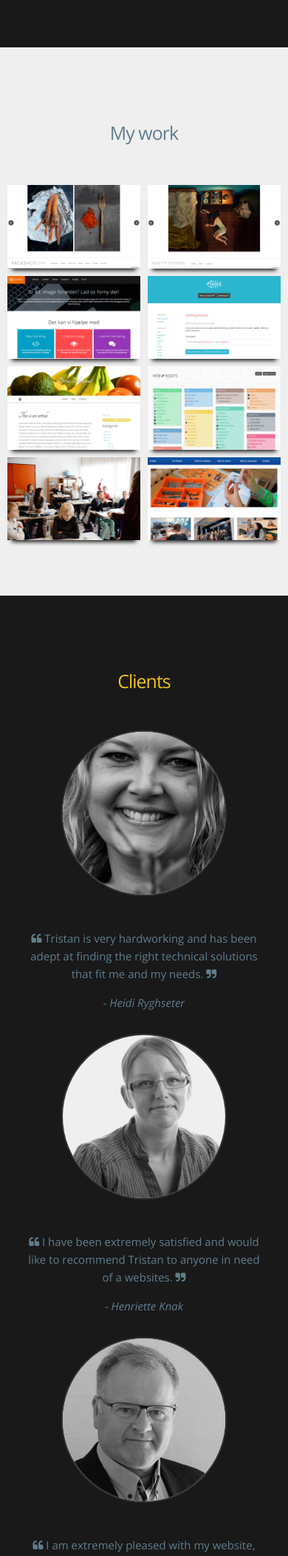
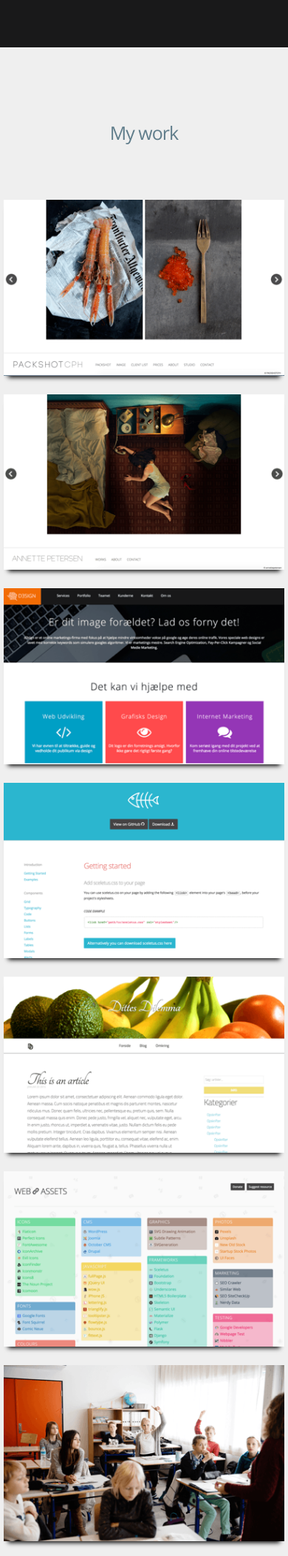
Before and after one commit to triss90405/tristanwhite.info, a PHP site: page / in a window 390 px wide. Shown: the part 2144-4247 px from the top of the page at 74% size. Run offline with PHP 8.4, Linux system fonts and the light colour scheme; some libraries are stand-ins or nearby versions.

Commit message:
Adjusting work mobile layout

```diff
--- a/parts/work.php
+++ b/parts/work.php
@@ -9,7 +9,7 @@
 		<div class="row projects">
 
 			<a href="http://www.packshotcph.com/" target="_target">
-			<div class="col-m-4 col-xs-6">
+			<div class="col-l-3 col-m-4 col-s-6 col-xs-12">
 				<div class="prj-item">
 					<div class="prj-overlay">Packshot CPH</div>
 					<img src="img/projects/prj8/thumb.png" class="sceletus-img" alt="d3sign">
@@ -18,7 +18,7 @@
 			</a>
 
 			<a href="http://www.annettepetersen.dk/" target="_target">
-			<div class="col-m-4 col-xs-6">
+			<div class="col-l-3 col-m-4 col-s-6 col-xs-12">
 				<div class="prj-item">
 					<div class="prj-overlay">Annette Petersen</div>
 					<img src="img/projects/prj7/thumb.png" class="sceletus-img" alt="d3sign">
@@ -27,7 +27,7 @@
 			</a>
 
 			<a href="http://d3sign.dk" target="_target">
-			<div class="col-m-4 col-xs-6">
+			<div class="col-l-3 col-m-4 col-s-6 col-xs-12">
 				<div class="prj-item">
 					<div class="prj-overlay">D3sign</div>
 					<img src="img/projects/prj1/thumb.png" class="sceletus-img" alt="d3sign">
@@ -36,7 +36,7 @@
 			</a>
 
 			<a href="http://sceletus.net" target="_target">
-			<div class="col-m-4 col-xs-6">
+			<div class="col-l-3 col-m-4 col-s-6 col-xs-12">
 				<div class="prj-item">
 					<div class="prj-overlay">Sceletus</div>
 					<img src="img/projects/prj2/thumb.png" class="sceletus-img" alt="sceletus">
@@ -45,7 +45,7 @@
 			</a>
 
 			<a href="http://dittesdilemma.dk" target="_target">
-			<div class="col-m-4 col-xs-6">
+			<div class="col-l-3 col-m-4 col-s-6 col-xs-12">
 				<div class="prj-item">
 					<div class="prj-overlay">Dittes Dilemma<br> <br> <span class="tag">Concept</span> </div>
 					<img src="img/projects/prj3/thumb.png" class="sceletus-img" alt="dittesdilemma">
@@ -54,7 +54,7 @@
 			</a>
 
 			<a href="http://web-assets.net" target="_target">
-			<div class="col-m-4 col-xs-6">
+			<div class="col-l-3 col-m-4 col-s-6 col-xs-12">
 				<div class="prj-item">
 					<div class="prj-overlay">Web Assets</div>
 					<img src="img/projects/prj4/thumb.png" class="sceletus-img" alt="web-assets">
@@ -63,7 +63,7 @@
 			</a>
 
 			<a href="http://rundhoejskolen.skoleporten.dk/sp" target="_target">
-			<div class="col-m-4 col-xs-6">
+			<div class="col-l-3 col-m-4 col-s-6 col-xs-12">
 				<div class="prj-item">
 					<div class="prj-overlay">Rundhøjskolen</div>
 					<img src="img/projects/prj5/thumb.png" class="sceletus-img" alt="Rundhøjskolen">
@@ -72,7 +72,7 @@
 			</a>
 
 			<a href="http://hoejen-skole.skoleporten.dk/sp" target="_target">
-			<div class="col-m-4 col-xs-6">
+			<div class="col-l-3 col-m-4 col-s-6 col-xs-12">
 				<div class="prj-item">
 					<div class="prj-overlay">Højen Skole</div>
 					<img src="img/projects/prj6/thumb.png" class="sceletus-img" alt="Højen Skolen">
--- a/scss/main.scss
+++ b/scss/main.scss
@@ -247,10 +247,14 @@ section#work {
 		}
 		.prj-item {
 			img {
-					-webkit-box-shadow: 0 8px 6px -6px black;
-				    -moz-box-shadow: 0 8px 6px -6px black;
-				    box-shadow: 0 8px 6px -6px black;
-				}
+				-webkit-box-shadow: 0 8px 6px -6px black;
+			    -moz-box-shadow: 0 8px 6px -6px black;
+			    box-shadow: 0 8px 6px -6px black;
+			}
+			@media screen and (max-width: 768px) {
+				margin: 25px auto 0 auto;
+				max-width: 400px;
+			}
 			margin: 5px;
 			.prj-overlay {
 				background: fade-out($black, 0.1);
@@ -270,8 +274,9 @@ section#work {
 					font-size: 1.7rem;
 				}
 				@media screen and (max-width: 768px) {
-					height: 100%;
+					height: calc(100% - 25px);
 					font-size: 1.8rem;
+					max-width: 400px;
 				}
 			}
 			&:hover > .prj-overlay,
```
Also changed, not shown: css/main.css.
